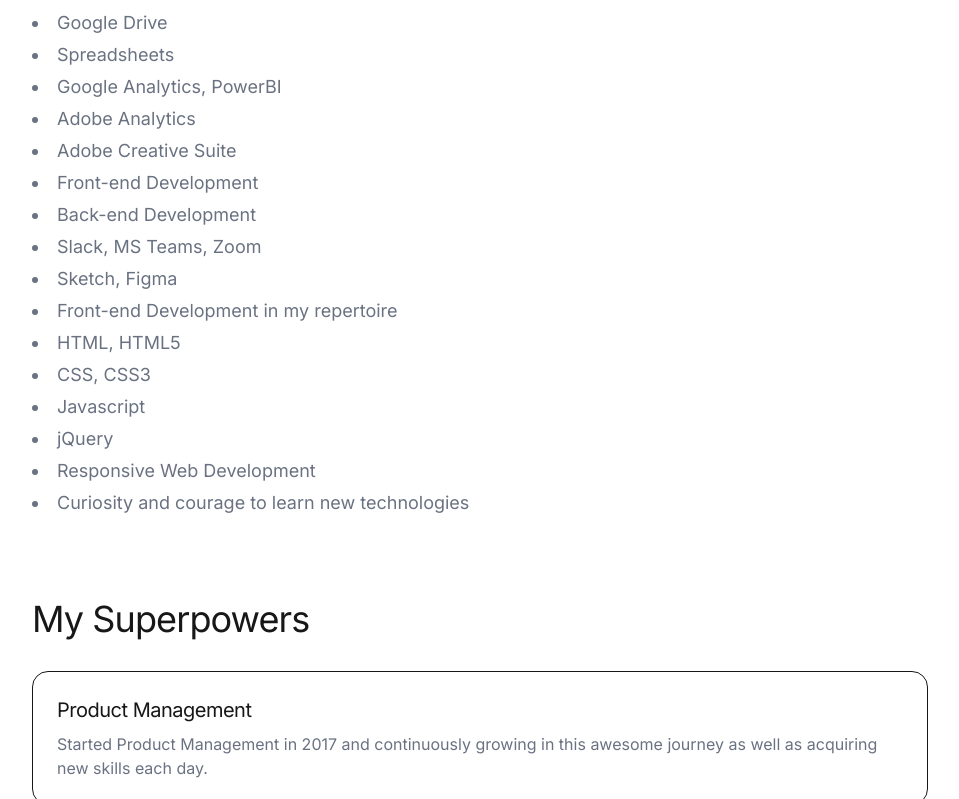
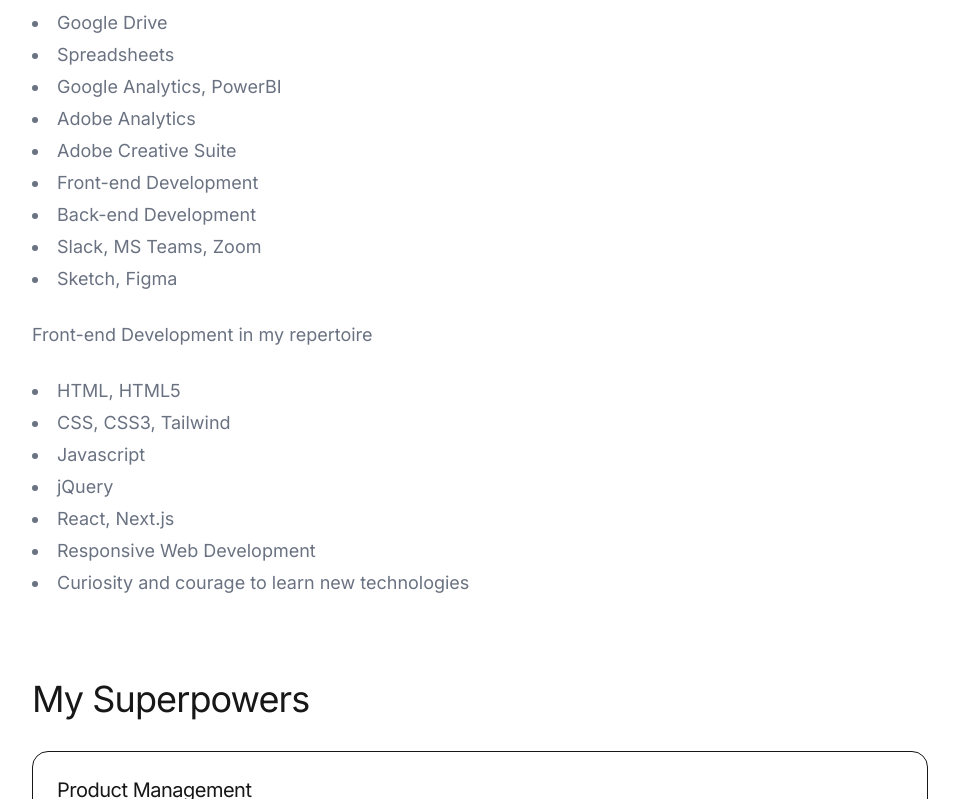
Before and after one commit to bernadetteq/portfolio, a Next.js app: page /about in a window 1280 px wide. Shown: the part 1101-1900 px from the top of the page, without its empty margins (160-1119 px from the left). Built offline with nearby package versions, Linux system fonts and the light colour scheme.

Commit message:
updated meta and favicon

```diff
--- a/app/about/page.tsx
+++ b/app/about/page.tsx
@@ -41,11 +41,14 @@
                 <li>Back-end Development</li>
                 <li>Slack, MS Teams, Zoom</li>
                 <li>Sketch, Figma</li>
-                <li>Front-end Development in my repertoire</li>
+            </ul>
+            <p className="text-lg leading-8 text-gray-500 mt-6">Front-end Development in my repertoire</p>
+            <ul className="list-disc list-inside text-lg leading-8 text-gray-500 mt-4">
                 <li>HTML, HTML5</li>
-                <li>CSS, CSS3</li>
+                <li>CSS, CSS3, Tailwind</li>
                 <li>Javascript</li>
                 <li>jQuery</li>
+                <li>React, Next.js</li>
                 <li>Responsive Web Development</li>
                 <li>Curiosity and courage to learn new technologies</li>
             </ul>
--- a/app/layout.tsx
+++ b/app/layout.tsx
@@ -8,6 +8,14 @@
   variable: "--font-inter",
 });
 
+export const metadata = {
+  title: "Bernadette Quitoriano's Portfolio",
+  icons: {
+    icon: "/favicon.svg",
+  },
+  viewport: "width=device-width, initial-scale=1",
+};
+
 export default function RootLayout({
   children,
 }: {
@@ -16,7 +24,7 @@
   return (
     <html lang="en" className={inter.variable}>
       <head>
-        <meta name="viewport" content="width=device-width, initial-scale=1.0" />
+        {/* <meta name="viewport" content="width=device-width, initial-scale=1.0" /> */}
       </head>
       <body className="antialiased">
         <div className="max-w-4xl mx-auto max-sm:px-6">
```
Also changed, not shown: public/favicon.svg (added).
